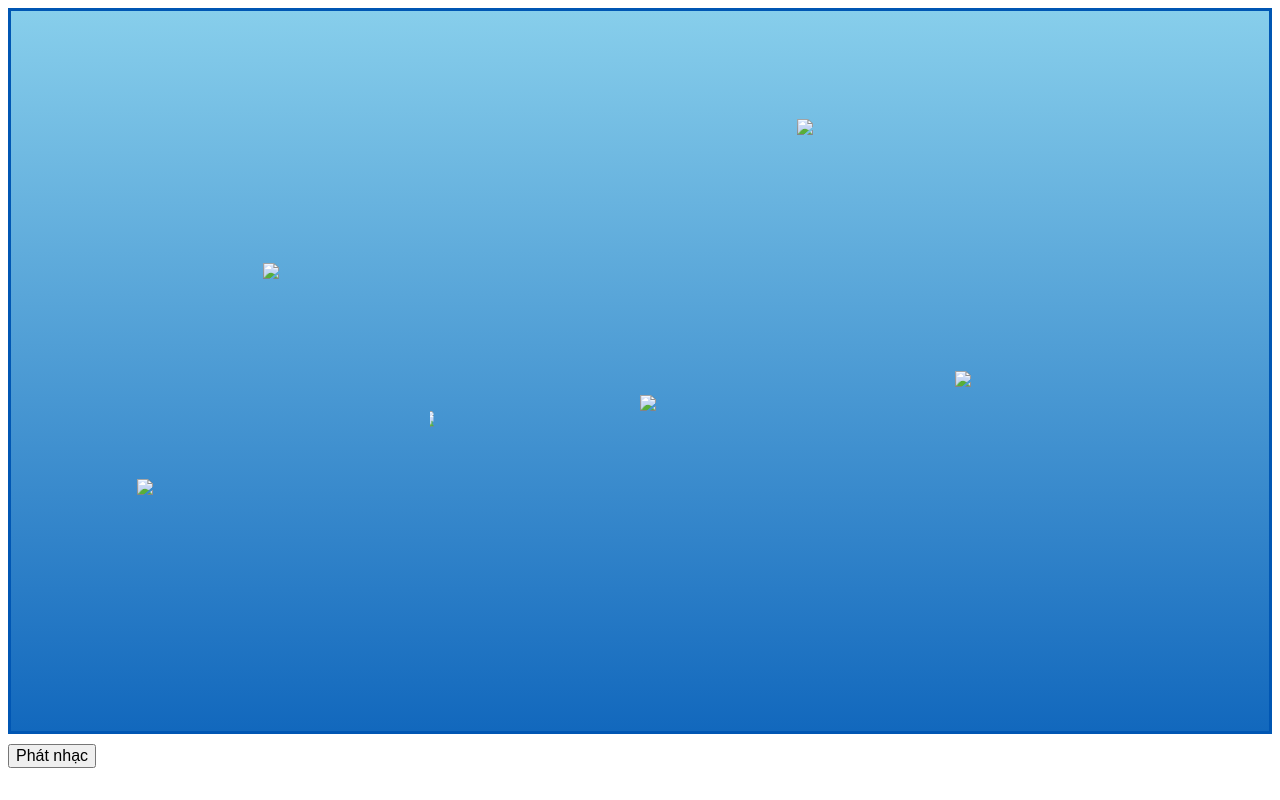
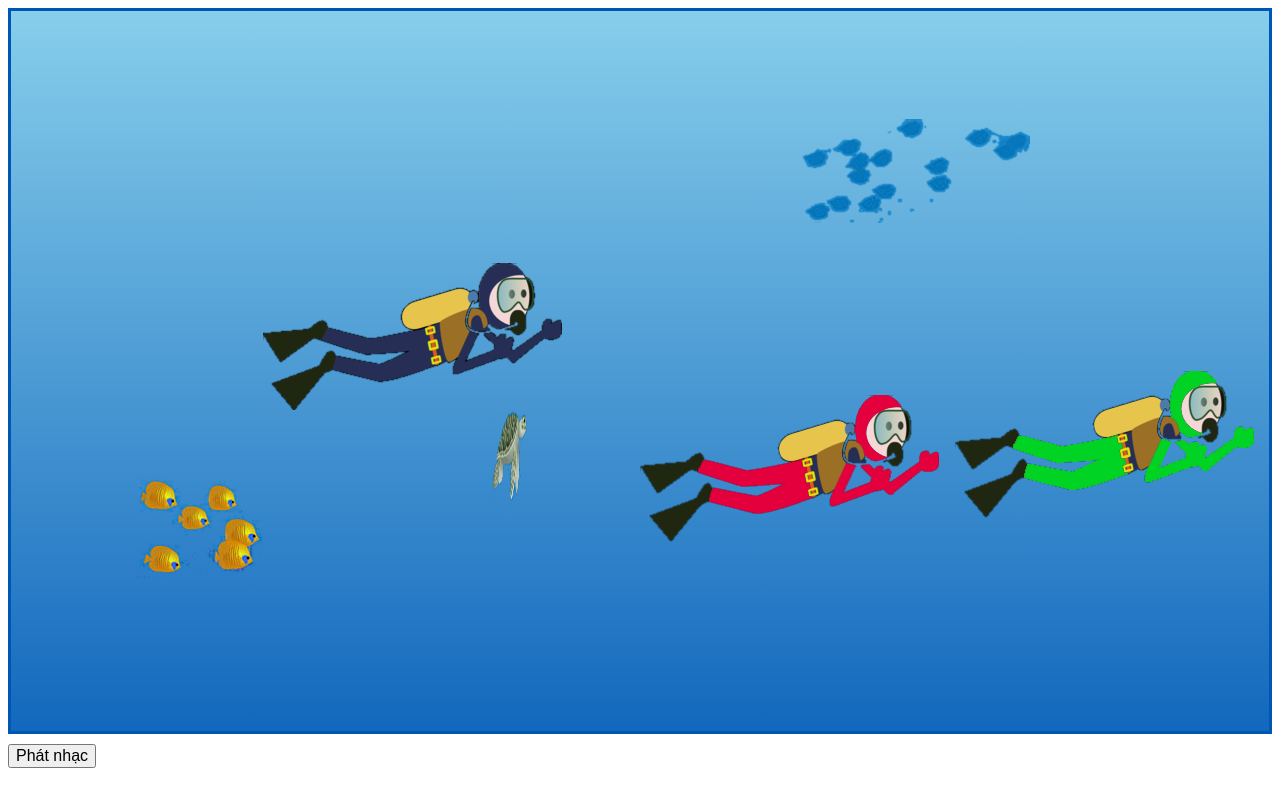
Before and after one commit to mthg12/ho-ca-vui-nhon, a plain HTML site: page index.html in a window 1280 px wide. Drawn offline with Linux system fonts and the light colour scheme; files that its build step writes are made by us from their sources.

Commit message:
Update index.html

```diff
--- a/index.html
+++ b/index.html
@@ -4,20 +4,20 @@
     <meta charset="UTF-8">
     <meta name="viewport" content="width=device-width, initial-scale=1.0">
     <title>Hồ cá vui nhộn</title>
-    <link rel="stylesheet" href="/css/mystyle.css">
+    <link rel="stylesheet" href="mystyle.css">
 </head>
 <body>
     <div id="aquarium" class="bg">
-        <div id="shark"><img src="/img/shark.png"; width="auto" height="auto"></div>
-        <div id="diver1"><img src="/img/diver1.png"; width="auto" height="auto"></div>
-        <div id="diver2"><img src="/img/diver2.png"; width="auto" height="auto"></div>
-        <div id="diver3"><img src="/img/diver3.png"; width="auto" height="auto"></div>
-        <div id="faint"><img src="/img/faintSchool.png"; width="auto" height="auto"></div>
-        <div id="goldenfish"><img src="/img/goldFishSchool.png"; width="auto" height="auto"></div>
-        <div id="turtle"><img src="/img/turtle.png"; width="auto" height="auto"></div>
+        <div id="shark"><img src="shark.png"; width="auto" height="auto"></div>
+        <div id="diver1"><img src="diver1.png"; width="auto" height="auto"></div>
+        <div id="diver2"><img src="diver2.png"; width="auto" height="auto"></div>
+        <div id="diver3"><img src="diver3.png"; width="auto" height="auto"></div>
+        <div id="faint"><img src="faintSchool.png"; width="auto" height="auto"></div>
+        <div id="goldenfish"><img src="goldFishSchool.png"; width="auto" height="auto"></div>
+        <div id="turtle"><img src="turtle.png"; width="auto" height="auto"></div>
     </div>
     <audio id="audio">
-        <source src="/audio/愛人錯過 - YouTube.mp3" type="audio/mpeg">
+        <source src="愛人錯過 - YouTube.mp3" type="audio/mpeg">
     </audio>
     <div>
         <button id="btn">Phát nhạc</button>
```
